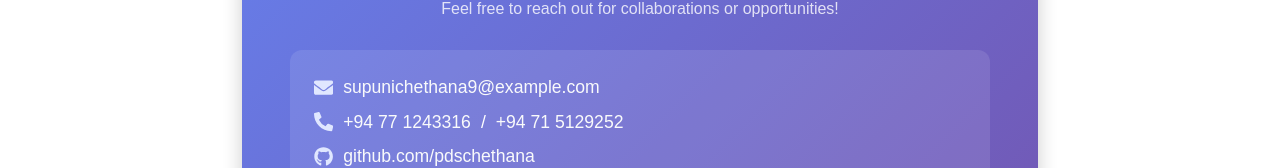
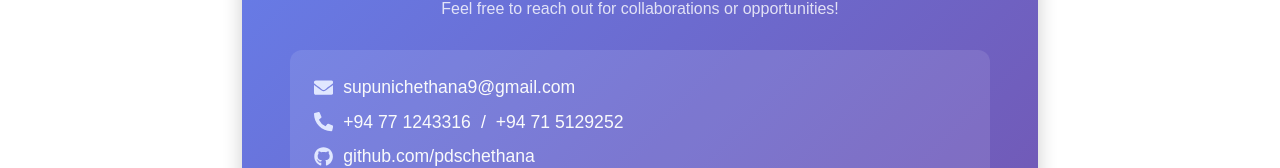
Before and after one commit to pdschethana/MyPortfolio, a React (Vite) app: page /contact in a window 1280 px wide. Shown: the part 266-434 px from the top of the page. Built offline with nearby package versions, Linux system fonts and the light colour scheme.

Commit message:
make small change on contact page

```diff
--- a/src/pages/Contact.jsx
+++ b/src/pages/Contact.jsx
@@ -39,7 +39,7 @@ function Contact() {
         <p>
           <FaEnvelope className="contact-icon" />{" "}
           <a href="mailto:supunichethana9@example.com">
-            supunichethana9@example.com
+            supunichethana9@gmail.com
           </a>
         </p>
         <p>
```
